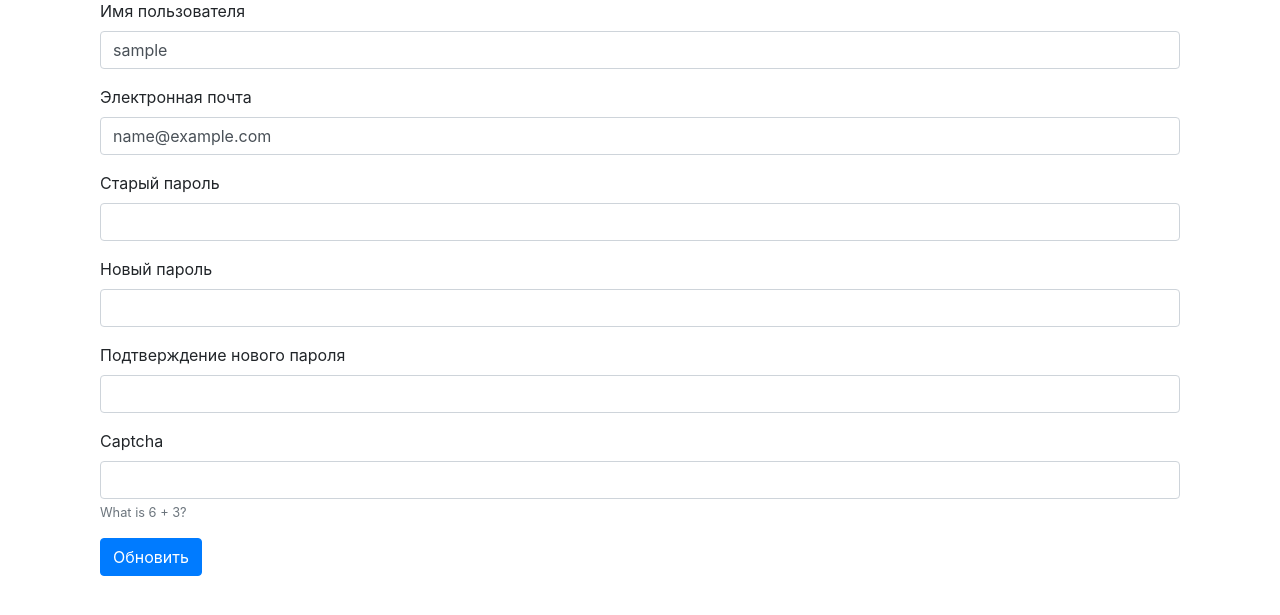
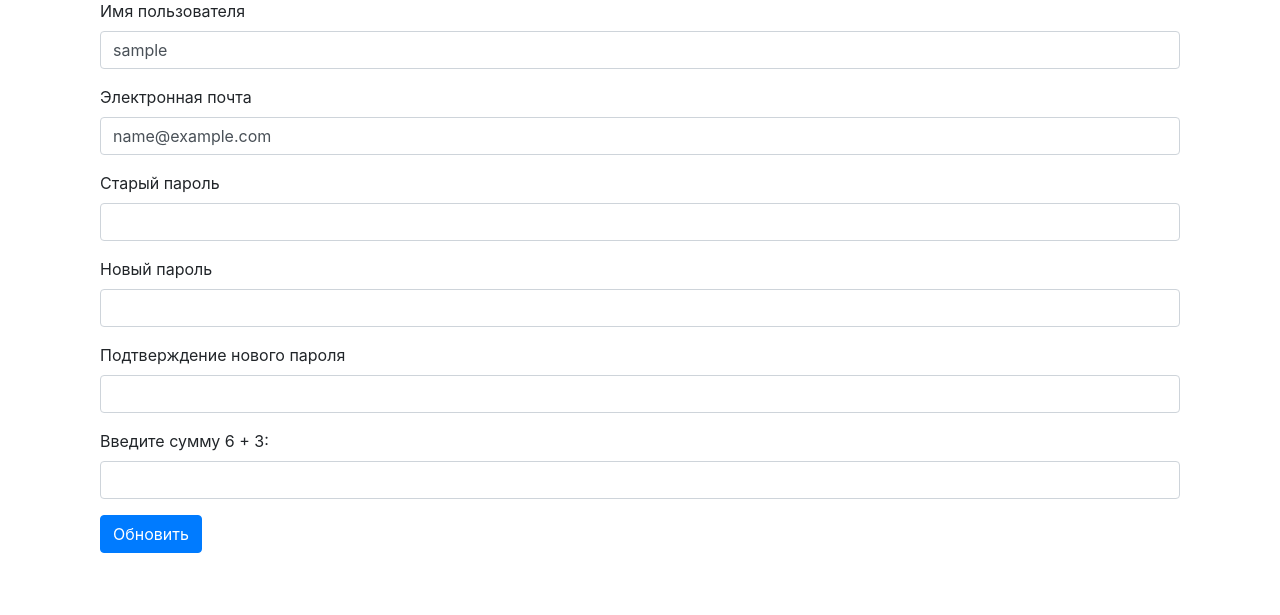
Before and after one commit to Alex-Mixaylov/vd07_autorization, a Flask app: page /account in a window 1280 px wide. Shown: the part 137-752 px from the top of the page. Run offline with Flask 3, Linux system fonts and the light colour scheme; the visitor is signed in with stand-in values (Sample User, id 1); some libraries are stand-ins or nearby versions.

Commit message:
update account.html
captcha

```diff
--- a/app/templates/account.html
+++ b/app/templates/account.html
@@ -30,9 +30,8 @@
             {{ form.confirm_new_password(class="form-control") }}
         </div>
         <div class="form-group">
-            {{ form.captcha.label }}
+            <label class="form-label">Введите сумму {{ captcha_num1 }} + {{ captcha_num2 }}:</label>
             {{ form.captcha(class="form-control") }}
-            <small class="form-text text-muted">What is {{ captcha_num1 }} + {{ captcha_num2 }}?</small>
         </div>
         <div class="form-group">
             {{ form.submit(class="btn btn-primary") }}
```
